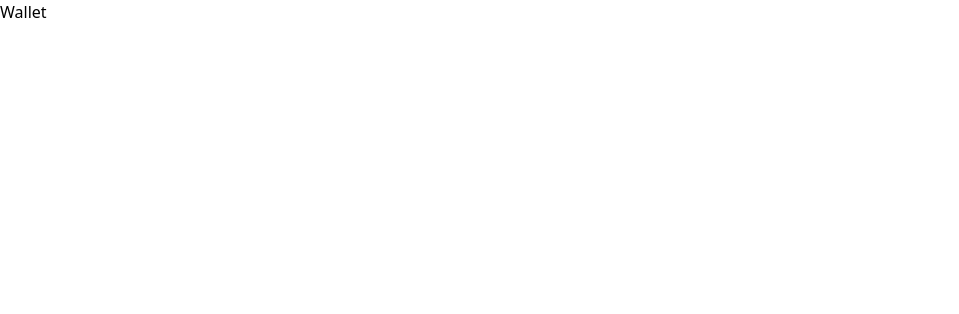
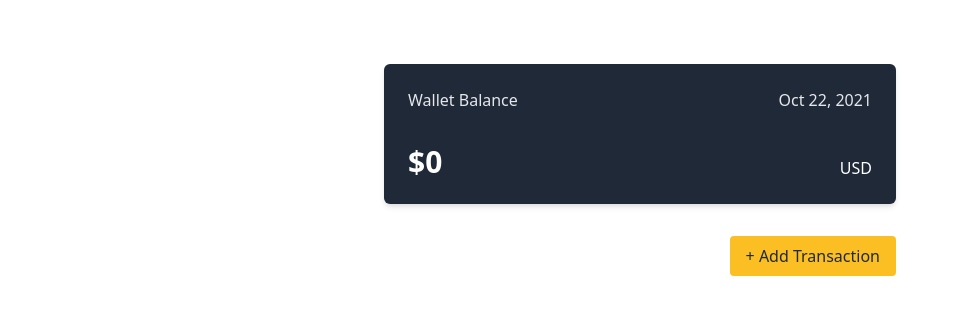
Before and after one commit to MahdiMajdian/expense-tracker, a React (Create React App) app: page /wallet in a window 1280 px wide. Shown: the top 314 px of the page, without its empty margins (0-959 px from the left). Built offline with nearby package versions, Linux system fonts and the light colour scheme.

Commit message:
add header and add transaction button to page

```diff
--- a/src/pages/Wallet.tsx
+++ b/src/pages/Wallet.tsx
@@ -1,11 +1,26 @@
-import React from 'react'
+import React from "react"
+import Header from "../components/Header/Header"
+import Button from "../components/UI/Button"
+import { useAppSelector } from "../hooks"
 
 const Wallet = () => {
-    return (
-        <div>
-            Wallet
-        </div>
-    )
+	const balance = useAppSelector((state) => state.wallet.walletBalance)
+
+	return (
+		<div className="h-screen w-full flex justify-center items-center">
+			<div className="w-full max-w-lg h-full mt-32    ">
+				<Header
+					name="Wallet Balance"
+					date={Date.now()}
+					currencyType="USD"
+					total={balance}
+				/>
+				<div className="mt-8 w-full flex justify-end">
+					<Button className="">+ Add Transaction</Button>
+				</div>
+			</div>
+		</div>
+	)
 }
 
 export default Wallet
```
